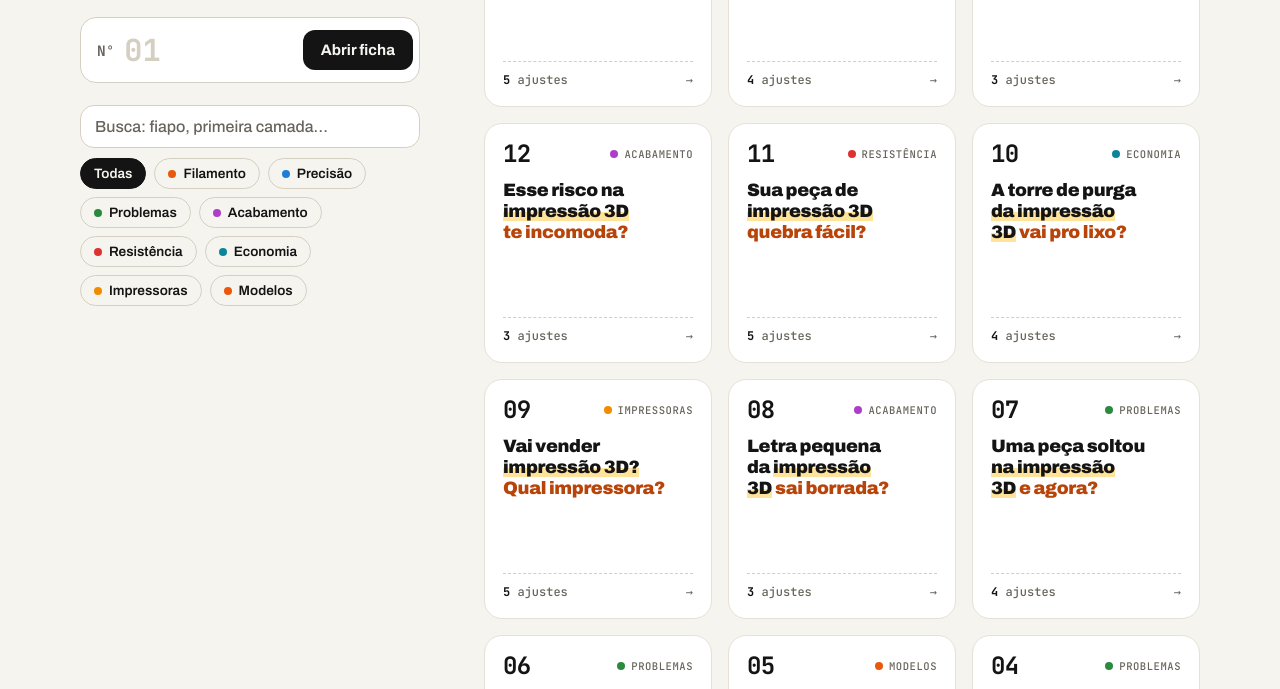
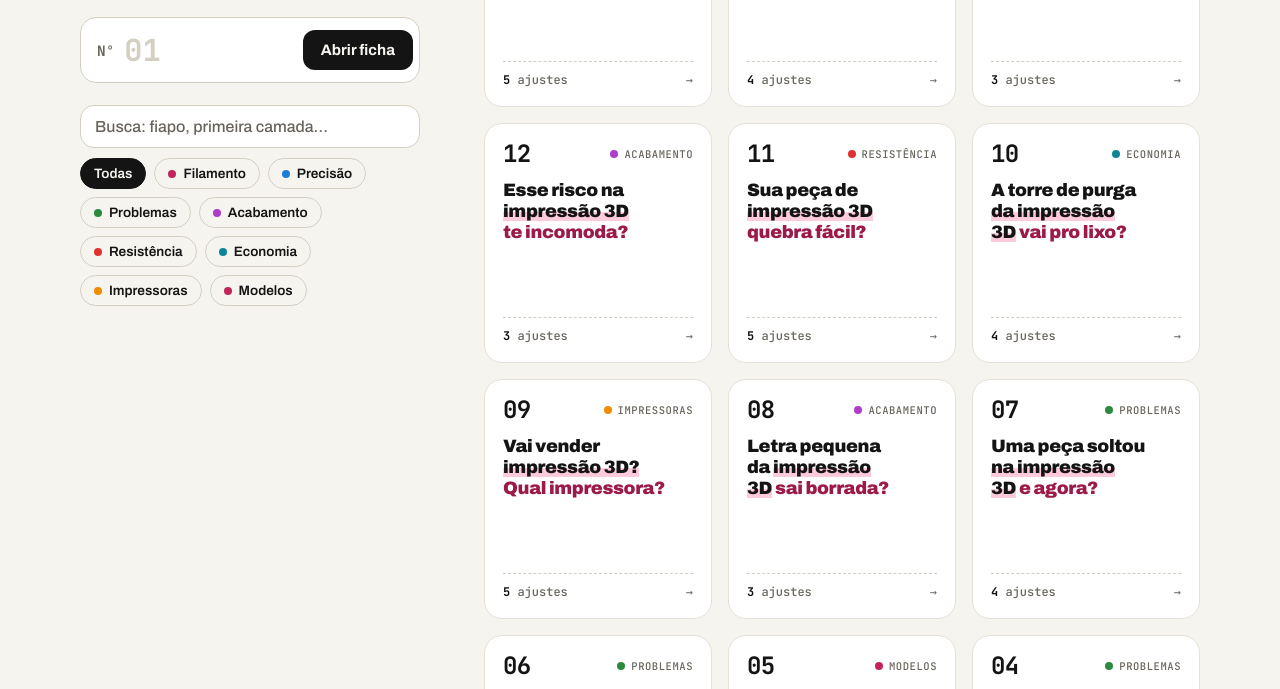
Before and after one commit to nossoprojeto3d/dicas, a plain HTML site: page index.html in a window 1280 px wide. Shown: the part 293-982 px from the top of the page. Drawn offline with Linux system fonts and the light colour scheme.

Commit message:
Dar ao Dicas a cor framboesa, com logo, ícones e prévia do WhatsApp na mesma cor
Co-Authored-By: Claude Opus 5.5 <noreply@anthropic.com>

```diff
--- a/index.html
+++ b/index.html
@@ -8,8 +8,19 @@
 <meta name="theme-color" content="#121211" media="(prefers-color-scheme: dark)">
 <meta property="og:title" content="Dicas Nosso Projeto 3D">
 <meta property="og:description" content="Ache a dica pelo número do vídeo e copie os valores direto pro fatiador.">
-<meta property="og:image" content="logo.png">
-<link rel="icon" href="logo.png">
+<meta property="og:type" content="website">
+<meta property="og:locale" content="pt_BR">
+<meta property="og:site_name" content="Nosso Projeto 3D">
+<meta property="og:url" content="https://nossoprojeto3d.com.br/dicas/">
+<!-- ?v=: aumente quando trocar a imagem, senão o WhatsApp mostra a prévia antiga guardada -->
+<meta property="og:image" content="https://nossoprojeto3d.com.br/dicas/og-image.jpg?v=2">
+<meta property="og:image:width" content="1200">
+<meta property="og:image:height" content="630">
+<meta property="og:image:alt" content="Logo NP em framboesa ao lado do título Dicas de impressão 3D">
+<meta name="twitter:card" content="summary_large_image">
+<link rel="icon" type="image/png" sizes="32x32" href="favicon-32.png">
+<link rel="icon" type="image/png" sizes="64x64" href="favicon-64.png">
+<link rel="apple-touch-icon" href="apple-touch-icon.png">
 <style>[hidden]{display:none!important}img{max-width:100%}body{margin:0}</style>
 <title>Dicas Nosso Projeto 3D</title>
 </head>
@@ -18,20 +29,20 @@
 <link rel="preconnect" href="https://fonts.gstatic.com" crossorigin>
 <link rel="stylesheet" href="https://fonts.googleapis.com/css2?family=Archivo:wght@400;500;600;700;800;900&family=JetBrains+Mono:wght@500;700&display=swap">
 <style>
-/* Identidade "ficha técnica": fundo de papel claro, preto, um laranja de filamento como destaque e valores em fonte mono, como num manual.
+/* Identidade "ficha técnica": fundo de papel claro, preto, o framboesa do Dicas como destaque (cada projeto da casa tem a sua cor) e valores em fonte mono, como num manual.
    Layout: coluna de celular (máx. 600px). No computador (≥960px): barra lateral fixa com título, número, busca e filtros; à direita os cartões das dicas (o gancho do reel faz o papel de capa). */
 :root{
   --bg:#F6F4EF; --surface:#FFFFFF; --ink:#141414; --muted:#68645C; --line:#E6E1D6; --line-2:#D5CFC2;
-  --accent:#E8590C; --accent-ink:#B8440A; --accent-soft:#FDECDF; --mark:#FFE39A; --ok:#1F9D55; --err:#C2383D;
+  --accent:#C2255C; --accent-ink:#9C1A49; --accent-soft:#FBE3EC; --mark:#FFCADC; --ok:#1F9D55; --err:#C2383D;
   --f-body:"Archivo",system-ui,-apple-system,"Segoe UI",sans-serif;
   --f-mono:"JetBrains Mono",ui-monospace,SFMono-Regular,Menlo,monospace;
 }
 @media (prefers-color-scheme: dark){:root:not([data-theme="light"]){
   --bg:#121211; --surface:#1B1B19; --ink:#F2F0EB; --muted:#A39E94; --line:#2A2926; --line-2:#3A3834;
-  --accent:#FF7A33; --accent-ink:#FF9A5C; --accent-soft:#3A2214; --mark:#5C4A16; --ok:#3CC47A; --err:#F06A6E; color-scheme:dark}}
+  --accent:#FF5C8D; --accent-ink:#FF8FB0; --accent-soft:#3A1424; --mark:#5A1E36; --ok:#3CC47A; --err:#F06A6E; color-scheme:dark}}
 :root[data-theme="dark"]{
   --bg:#121211; --surface:#1B1B19; --ink:#F2F0EB; --muted:#A39E94; --line:#2A2926; --line-2:#3A3834;
-  --accent:#FF7A33; --accent-ink:#FF9A5C; --accent-soft:#3A2214; --mark:#5C4A16; --ok:#3CC47A; --err:#F06A6E; color-scheme:dark}
+  --accent:#FF5C8D; --accent-ink:#FF8FB0; --accent-soft:#3A1424; --mark:#5A1E36; --ok:#3CC47A; --err:#F06A6E; color-scheme:dark}
 *{box-sizing:border-box}
 body{background:var(--bg);color:var(--ink);font-family:var(--f-body);font-size:16px;line-height:1.55;-webkit-font-smoothing:antialiased;
   padding-left:max(16px,env(safe-area-inset-left,0px));padding-right:max(16px,env(safe-area-inset-right,0px));padding-block:16px 56px}
@@ -242,7 +253,7 @@ async function loadTips(){
 /* ---------- biblioteca ---------- */
 let THEMES=['Todas'];let theme='Todas';
 /* uma cor fixa por tema, na ordem em que o tema aparece */
-const PALETTE=['#E8590C','#1C7ED6','#2B8A3E','#AE3EC9','#E03131','#0C8599','#F08C00'];
+const PALETTE=['#C2255C','#1C7ED6','#2B8A3E','#AE3EC9','#E03131','#0C8599','#F08C00'];
 const themeColor=x=>PALETTE[Math.max(0,THEMES.indexOf(x)-1)%PALETTE.length];
 /* gancho do reel: 2ª linha com marca-texto, 3ª em destaque, como nas capas dos vídeos */
 const hookHTML=t=>t.hook.map((l,i)=>i===1?`<mark>${esc(l)}</mark>`:i===2?`<em>${esc(l)}</em>`:esc(l)).join(' ');
--- /dev/null
+++ b/scripts/recolorir-logo.mjs
@@ -0,0 +1,45 @@
+// Recolore a logo dourada NP para a cor do Dicas (framboesa), preservando o relevo metálico:
+// cada pixel vira um tom do degradê conforme a luminosidade original. Gera também os ícones.
+// Uso (precisa do sharp; o do catálogo serve): node scripts/recolorir-logo.mjs <logo-dourada.png>
+import sharp from 'sharp';
+
+const [, , origem = 'scripts/logo-original-dourada.png'] = process.argv;
+const PARADAS = [
+  [0.0, [74, 10, 34]],     // sombra
+  [0.45, [150, 24, 70]],   // tom médio
+  [0.78, [194, 37, 92]],   // framboesa (acento #C2255C)
+  [1.0, [255, 205, 222]],  // brilho
+];
+
+function tom(t){
+  for(let i = 1; i < PARADAS.length; i++){
+    const [p1, c1] = PARADAS[i];
+    const [p0, c0] = PARADAS[i - 1];
+    if(t <= p1){
+      const k = (t - p0) / (p1 - p0);
+      return c0.map((v, j) => Math.round(v + (c1[j] - v) * k));
+    }
+  }
+  return PARADAS.at(-1)[1];
+}
+
+const { data, info } = await sharp(origem).ensureAlpha().raw().toBuffer({ resolveWithObject: true });
+let min = 1, max = 0;
+const lum = new Float32Array(info.width * info.height);
+for(let i = 0, p = 0; i < data.length; i += 4, p++){
+  const l = (0.2126 * data[i] + 0.7152 * data[i + 1] + 0.0722 * data[i + 2]) / 255;
+  lum[p] = l;
+  if(data[i + 3] > 200){ min = Math.min(min, l); max = Math.max(max, l); }
+}
+for(let i = 0, p = 0; i < data.length; i += 4, p++){
+  const t = Math.min(1, Math.max(0, (lum[p] - min) / (max - min)));
+  const [r, g, b] = tom(t);
+  data[i] = r; data[i + 1] = g; data[i + 2] = b;
+}
+const recolorida = sharp(data, { raw: info });
+await recolorida.clone().png({ compressionLevel: 9 }).toFile('logo.png');
+await recolorida.clone().resize(140, 140, { fit: 'contain', background: { r: 0, g: 0, b: 0, alpha: 0 } })
+  .extend({ top: 20, bottom: 20, left: 20, right: 20, background: { r: 246, g: 244, b: 239, alpha: 1 } })
+  .flatten({ background: { r: 246, g: 244, b: 239 } }).png().toFile('apple-touch-icon.png');
+for (const n of [32, 64]) await recolorida.clone().resize(n, n, { fit: 'contain', background: { r: 0, g: 0, b: 0, alpha: 0 } }).png().toFile(`favicon-${n}.png`);
+console.log('Logo recolorida:', info.width, 'x', info.height);
```
Also changed, not shown: scripts/og-image.html (added, +24 -0 lines), apple-touch-icon.png (added), favicon-32.png (added), favicon-64.png (added), logo.png, og-image.jpg (added), scripts/logo-original-dourada.png (added), 1 other file.
